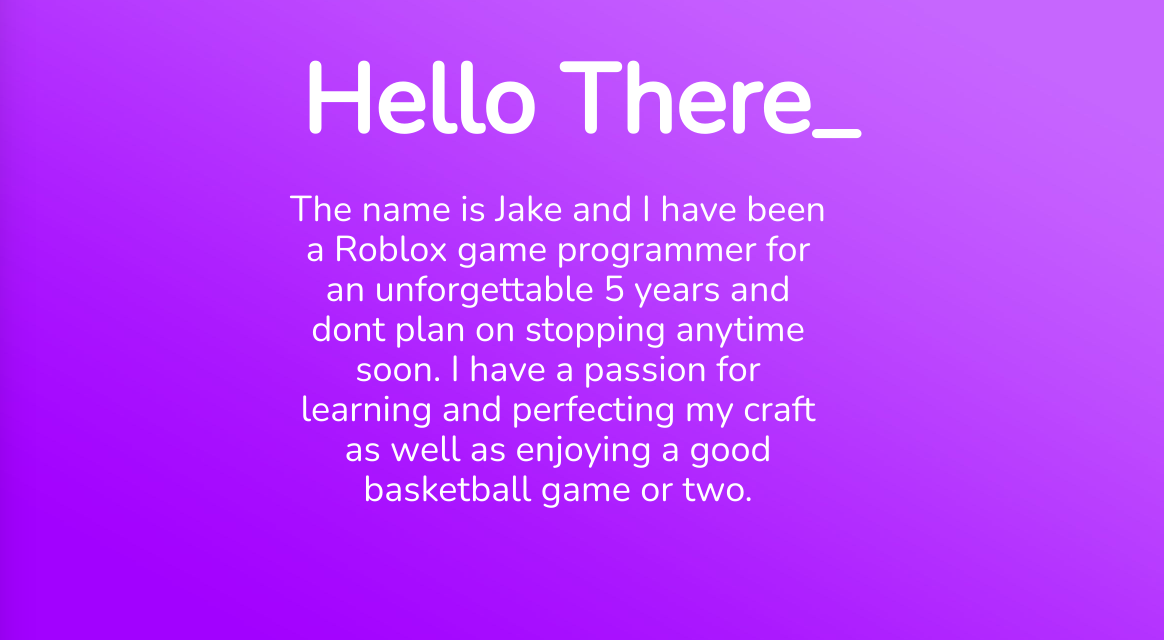
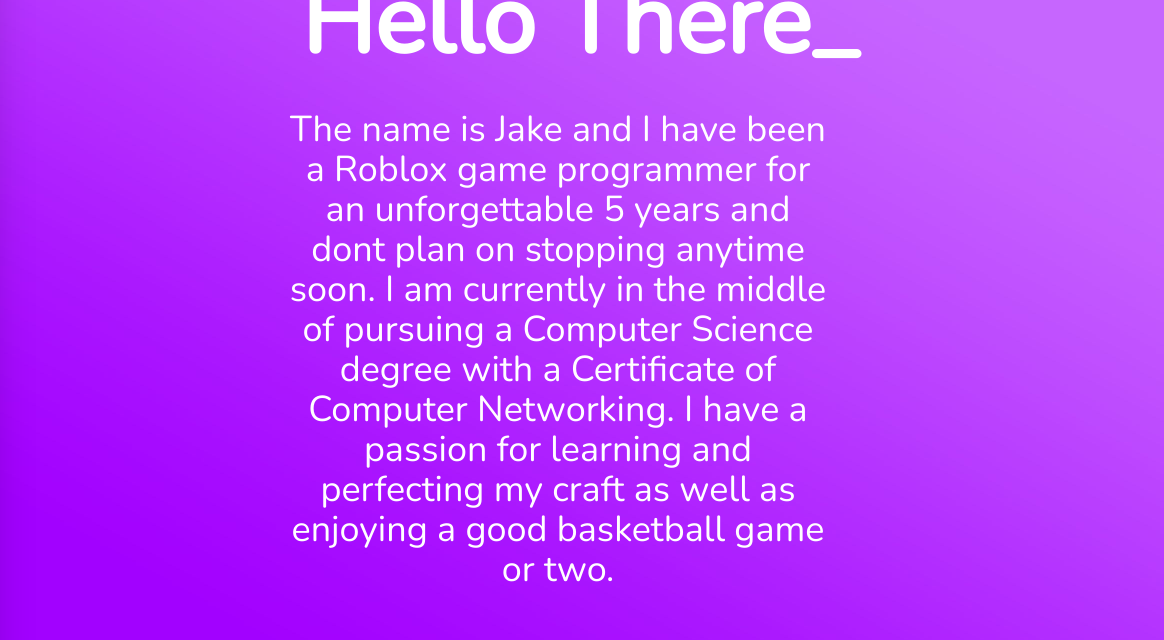
Before and after one commit to jakebball/PortfolioWebsite, a website: page src/index.html in a window 1280 px wide. Shown: the part 118-758 px from the top of the page, 116-1280 px from the left. Drawn offline with nearby package versions, Linux system fonts and the light colour scheme; files that its build step writes are made by us from their sources.

Commit message:
hello there

```diff
--- a/src/index.html
+++ b/src/index.html
@@ -53,7 +53,7 @@
                 </h1>
                 <p class="text-center font-nunito text-4xl text-white mr-11 ">
                     The name is Jake and I have been a Roblox game programmer for an unforgettable 5 years
-                    and dont plan on stopping anytime soon. I have a passion for learning and perfecting my craft as well
+                    and dont plan on stopping anytime soon. I am currently in the middle of pursuing a Computer Science degree with a Certificate of Computer Networking. I have a passion for learning and perfecting my craft as well
                     as enjoying a good basketball game or two.
                 </p>
             </div>
```
Also changed, not shown: dist/output.css (renamed from src/output.css).
